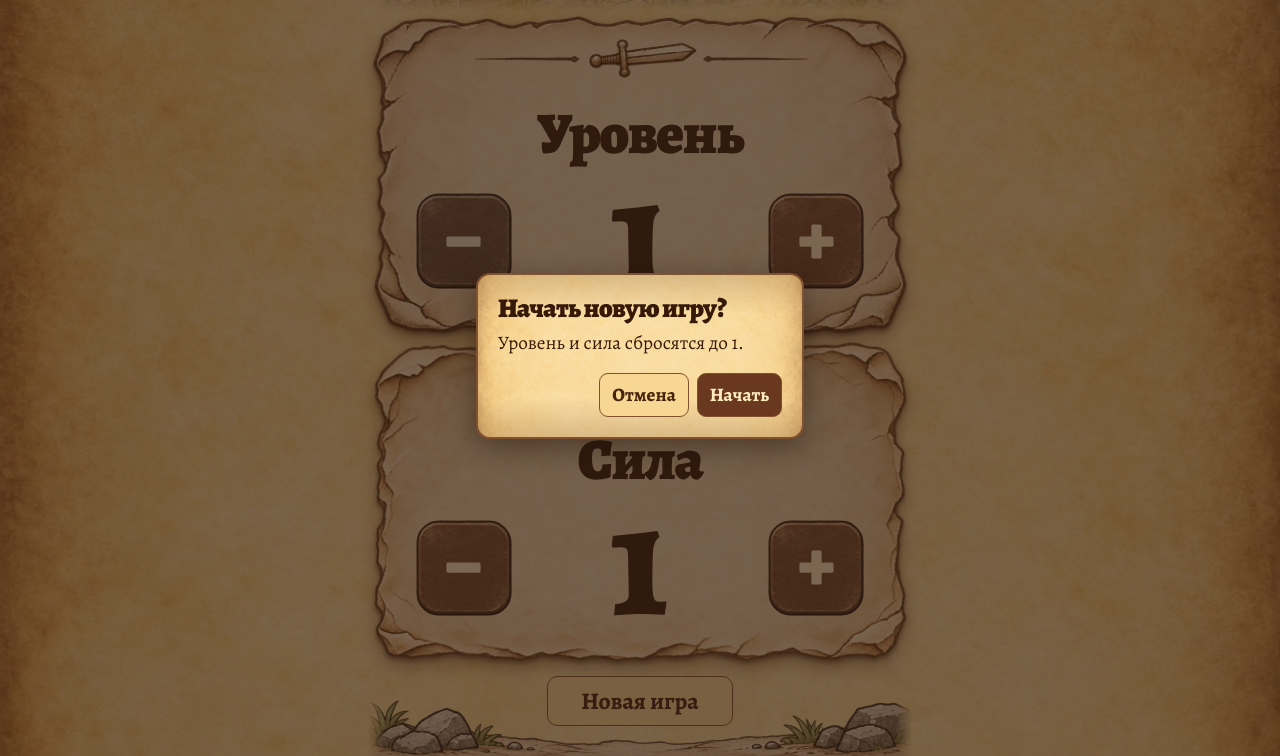
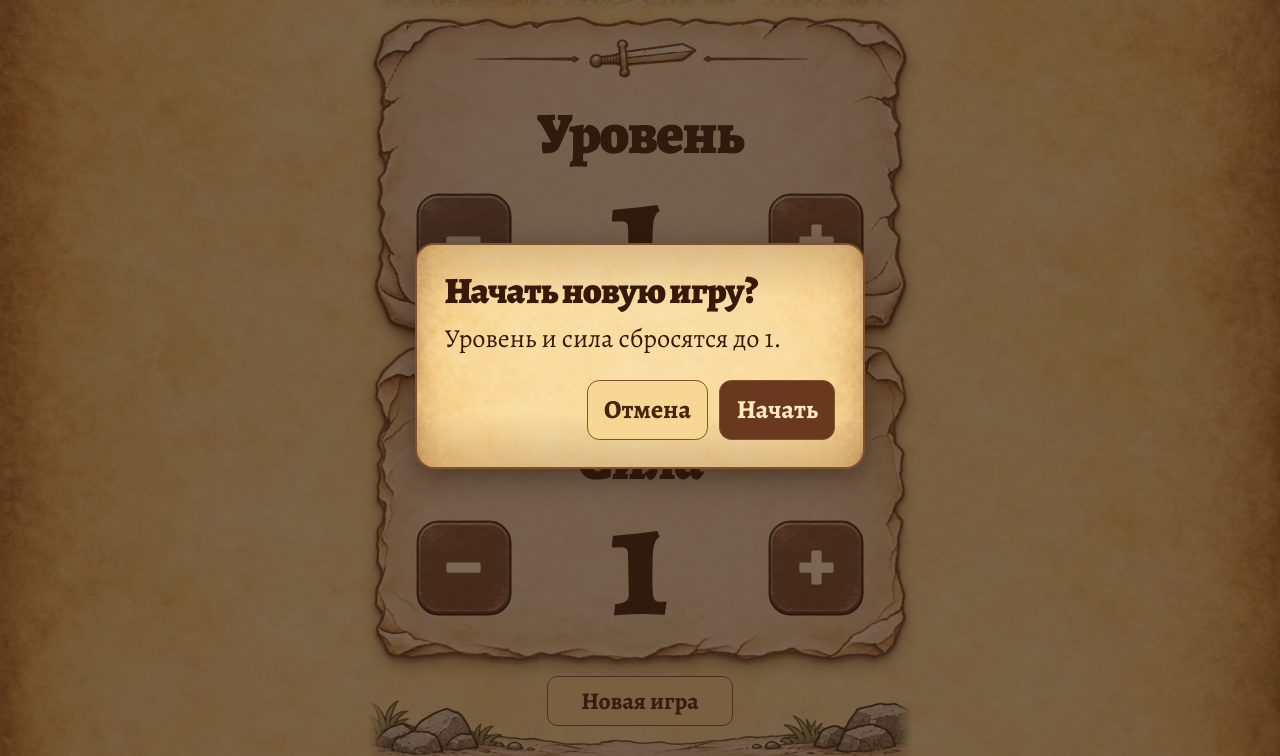
Before and after one commit to yalosyash/counterMunchkin, a website: page index.html in a window 1280 px wide. Both pictures are taken after a click on the button "Новая игра". Shown: the part 261-1017 px from the top of the page. Drawn offline with Linux system fonts and the light colour scheme.

Commit message:
Scale new game dialog with the counter

```diff
--- a/css/main.css
+++ b/css/main.css
@@ -244,13 +244,15 @@ button:disabled {
   transform: none;
 }
 .new-game-panel {
+  /* Keep the mobile dimensions and scale up with the counter column. */
+  --dialog-unit: max(0.0625rem, calc(100cqw / 390));
   position: relative;
-  width: min(328px, 100%);
+  width: min(calc(328 * var(--dialog-unit)), 100%);
   max-height: 100%;
   overflow: auto;
-  padding: 20px;
+  padding: calc(20 * var(--dialog-unit));
   border: 2px solid #80512c;
-  border-radius: 14px;
+  border-radius: calc(14 * var(--dialog-unit));
   background:
     linear-gradient(to bottom, #80512c40, transparent 24% 76%, #80512c40),
     linear-gradient(#fae2ad80, #fae2ad80),
@@ -260,21 +262,24 @@ button:disabled {
   box-shadow: 0 8px 28px #25150b7f;
 }
 .new-game-dialog h2 {
-  font-size: 1.6875rem;
+  font-size: calc(27 * var(--dialog-unit));
 }
 .new-game-dialog p {
-  margin: 10px 0 18px;
-  font-size: 1.1875rem;
+  margin: calc(10 * var(--dialog-unit)) 0 calc(18 * var(--dialog-unit));
+  font-size: calc(19 * var(--dialog-unit));
   line-height: 1.25;
 }
 .new-game-actions {
   display: flex;
   flex-wrap: wrap;
   justify-content: flex-end;
-  gap: 8px;
+  gap: calc(8 * var(--dialog-unit));
 }
 .new-game-actions .game-button {
-  padding-inline: 12px;
+  min-height: calc(44 * var(--dialog-unit));
+  padding: calc(5 * var(--dialog-unit)) calc(12 * var(--dialog-unit));
+  border-radius: calc(9 * var(--dialog-unit));
+  font-size: calc(19 * var(--dialog-unit));
 }
 .game-button-primary {
   background: #69381e;
--- a/index.html
+++ b/index.html
@@ -9,7 +9,7 @@
     <meta name="theme-color" content="#3a2316" />
     <title>Манчкин — счётчик</title>
     <link rel="icon" type="image/svg+xml" href="assets/icons/favicon.svg" />
-    <link rel="stylesheet" href="css/main.css?v=new-game-20" />
+    <link rel="stylesheet" href="css/main.css?v=new-game-21" />
     <script src="js/counters.js" defer></script>
   </head>
   <body>
```
